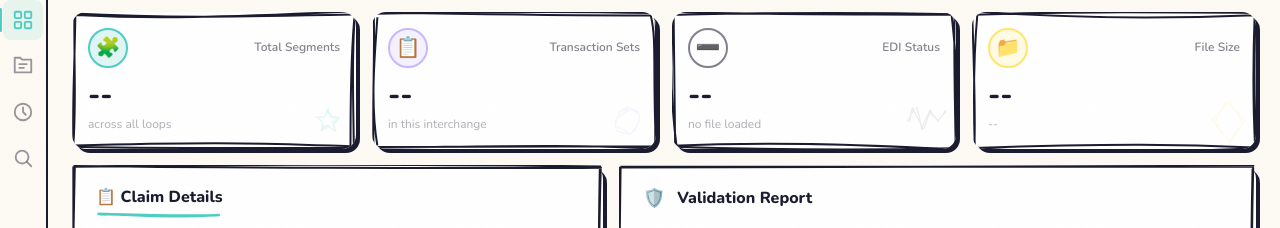
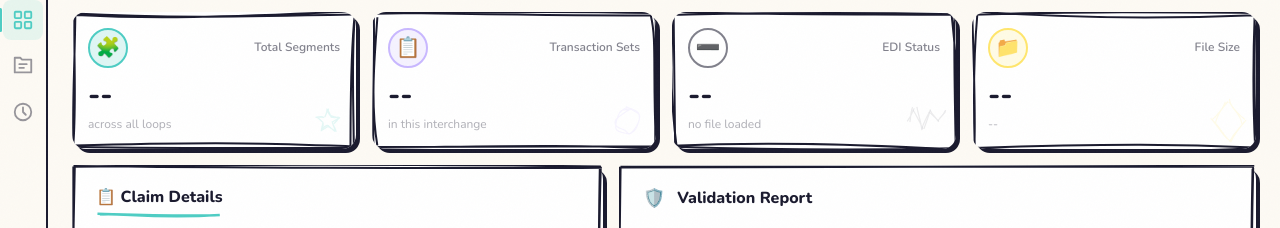
Before and after one commit to ASTRO-N1/EdiFix, a React (Vite) app in the folder frontend/: page /workspace in a window 1280 px wide. Shown: the part 56-284 px from the top of the page. Built offline with nearby package versions, Linux system fonts and the light colour scheme; no server answers.

Commit message:
removed the search icon on workspace page

```diff
--- a/frontend/src/components/workspace/ActivityBar.tsx
+++ b/frontend/src/components/workspace/ActivityBar.tsx
@@ -41,14 +41,7 @@ function HistoryIcon({ active }: { active: boolean }) {
   )
 }
 
-function SearchIcon({ active }: { active: boolean }) {
-  return (
-    <svg width="22" height="22" viewBox="0 0 24 24" fill="none" stroke={active ? '#4ECDC4' : 'rgba(26,26,46,0.45)'} strokeWidth="2" strokeLinecap="round" strokeLinejoin="round">
-      <circle cx="11" cy="11" r="7" />
-      <line x1="16.5" y1="16.5" x2="21" y2="21" />
-    </svg>
-  )
-}
+
 
 interface ActivityItem {
   id: ActivePanelView | 'search' | 'dashboard' | 'welcome'
@@ -72,7 +65,6 @@ export default function ActivityBar() {
     { id: 'dashboard', label: 'Dashboard', icon: (a: boolean) => <DashboardIcon active={a} />, isMainViewToggle: true },
     { id: 'explorer', label: 'Explorer', icon: (a: boolean) => <ExplorerIcon active={a} /> },
     { id: 'history', label: 'History', icon: (a: boolean) => <HistoryIcon active={a} /> },
-    { id: 'search', label: 'Search', icon: (a: boolean) => <SearchIcon active={a} /> },
   ]
 
   // Filter out the Welcome tab if the user is a guest
@@ -92,7 +84,7 @@ export default function ActivityBar() {
             onClick={() => {
               if (item.isMainViewToggle) {
                 setActiveMainView(item.id as 'welcome' | 'dashboard')
-              } else if (item.id !== 'search') {
+              } else {
                 setActiveMainView('editor')
                 if (isActive) {
                   setIsLeftSidebarOpen(!isLeftSidebarOpen)
```
